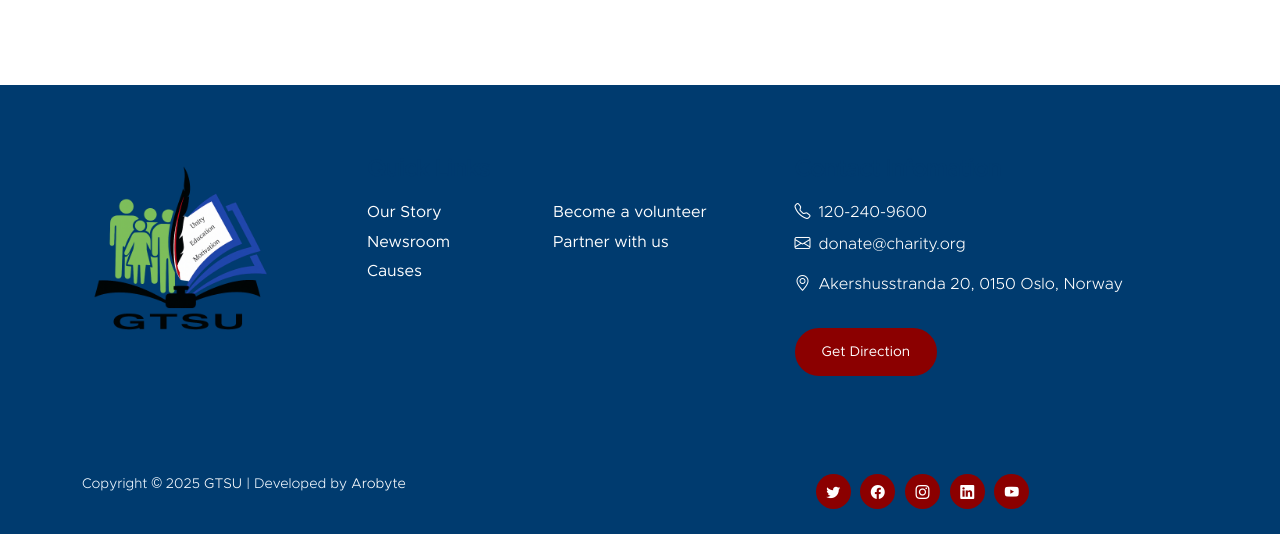
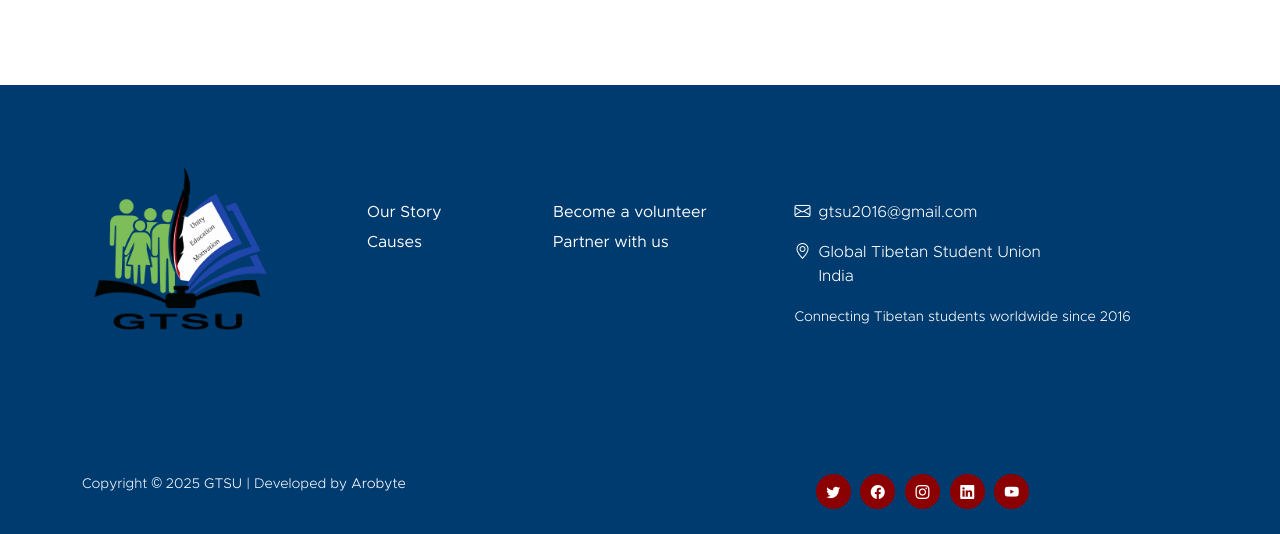
Before and after one commit to lobsangtashi123/gtsu, a Django app: page /about/ in a window 1280 px wide. Shown: the part 1487-2021 px from the top of the page. Run offline with Django 4.2, Linux system fonts and the light colour scheme; some libraries are stand-ins or nearby versions.

Commit message:
Update contact information and footer links

```diff
--- a/templates/base.html
+++ b/templates/base.html
@@ -24,13 +24,13 @@
                     <div class="col-lg-8 col-12 d-flex flex-wrap">
                         <p class="d-flex me-4 mb-0">
                             <i class="bi-geo-alt me-2"></i>
-                            GTSU, New Delhi
+                            GTSU, India
                         </p>
 
                         <p class="d-flex mb-0">
                             <i class="bi-envelope me-2"></i>
-                            <a href="mailto:info@company.com">
-                                info@gstu.com
+                            <a href="mailto:gtsu2016@gmail.com">
+                                gtsu2016@gmail.com
                             </a>
                         </p>
                     </div>
@@ -131,43 +131,35 @@
                         <h5 class="site-footer-title mb-3">Quick Links</h5>
 
                         <ul class="footer-menu">
-                            <li class="footer-menu-item"><a href="#" class="footer-menu-link">Our Story</a></li>
+                            <li class="footer-menu-item"><a href="{% url 'about' %}" class="footer-menu-link">Our Story</a></li>
 
-                            <li class="footer-menu-item"><a href="#" class="footer-menu-link">Newsroom</a></li>
+                            <li class="footer-menu-item"><a href="{% url 'causes' %}" class="footer-menu-link">Causes</a></li>
 
-                            <li class="footer-menu-item"><a href="#" class="footer-menu-link">Causes</a></li>
+                            <li class="footer-menu-item"><a href="{% url 'volunteer' %}" class="footer-menu-link">Become a volunteer</a></li>
 
-                            <li class="footer-menu-item"><a href="#" class="footer-menu-link">Become a volunteer</a></li>
-
-                            <li class="footer-menu-item"><a href="#" class="footer-menu-link">Partner with us</a></li>
+                            <li class="footer-menu-item"><a href="{% url 'volunteer' %}" class="footer-menu-link">Partner with us</a></li>
                         </ul>
                     </div>
 
                     <div class="col-lg-4 col-md-6 col-12 mx-auto">
-                        <h5 class="site-footer-title mb-3">Contact Infomation</h5>
+                        <h5 class="site-footer-title mb-3">Contact Information</h5>
 
-                        <p class="text-white d-flex mb-2">
-                            <i class="bi-telephone me-2"></i>
+                        <p class="text-white d-flex mb-3">
+                            <i class="bi-envelope me-2"></i>
 
-                            <a href="tel: 120-240-9600" class="site-footer-link">
-                                120-240-9600
+                            <a href="mailto:gtsu2016@gmail.com" class="site-footer-link">
+                                gtsu2016@gmail.com
                             </a>
                         </p>
 
                         <p class="text-white d-flex">
-                            <i class="bi-envelope me-2"></i>
-
-                            <a href="mailto:info@yourgmail.com" class="site-footer-link">
-                                donate@charity.org
-                            </a>
+                            <i class="bi-geo-alt me-2"></i>
+                            Global Tibetan Student Union<br>India
                         </p>
 
-                        <p class="text-white d-flex mt-3">
-                            <i class="bi-geo-alt me-2"></i>
-                            Akershusstranda 20, 0150 Oslo, Norway
+                        <p class="text-white mt-3">
+                            <small>Connecting Tibetan students worldwide since 2016</small>
                         </p>
-
-                        <a href="#" class="custom-btn btn mt-3">Get Direction</a>
                     </div>
                 </div>
             </div>
```
